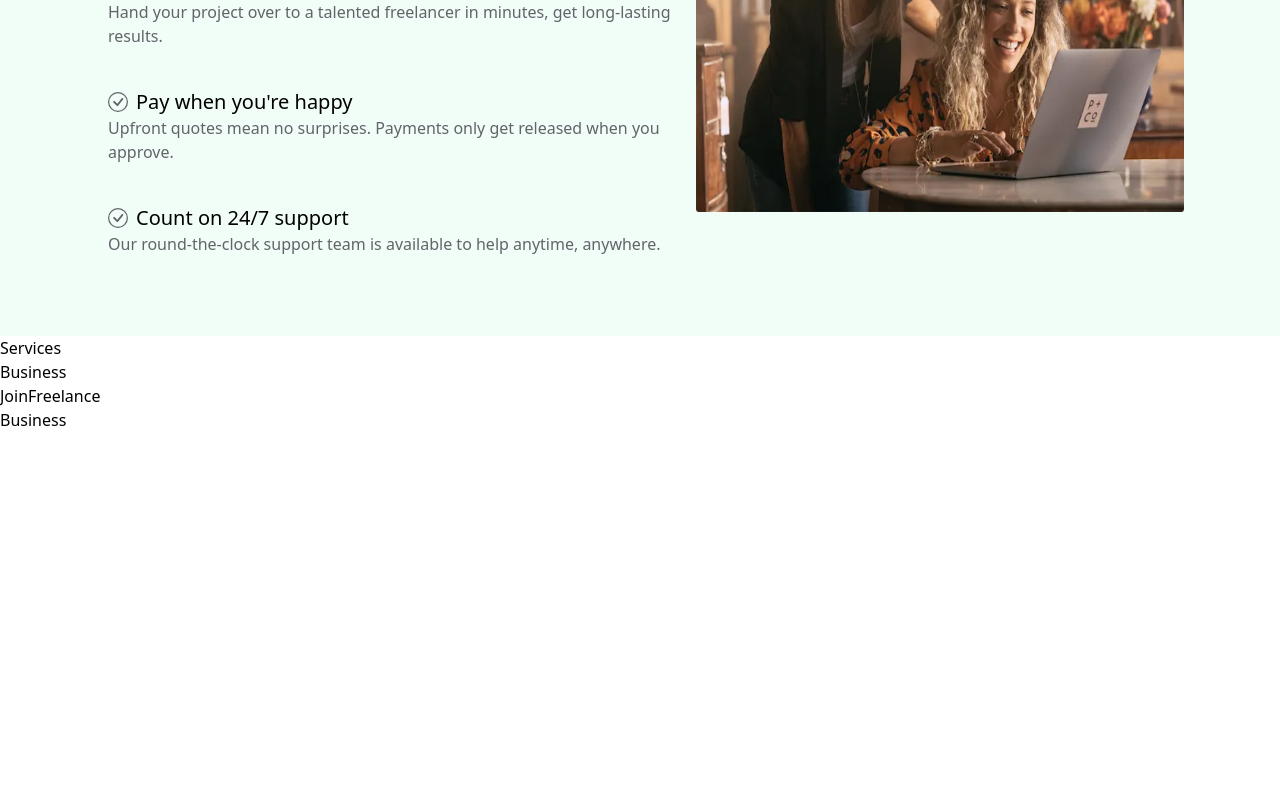
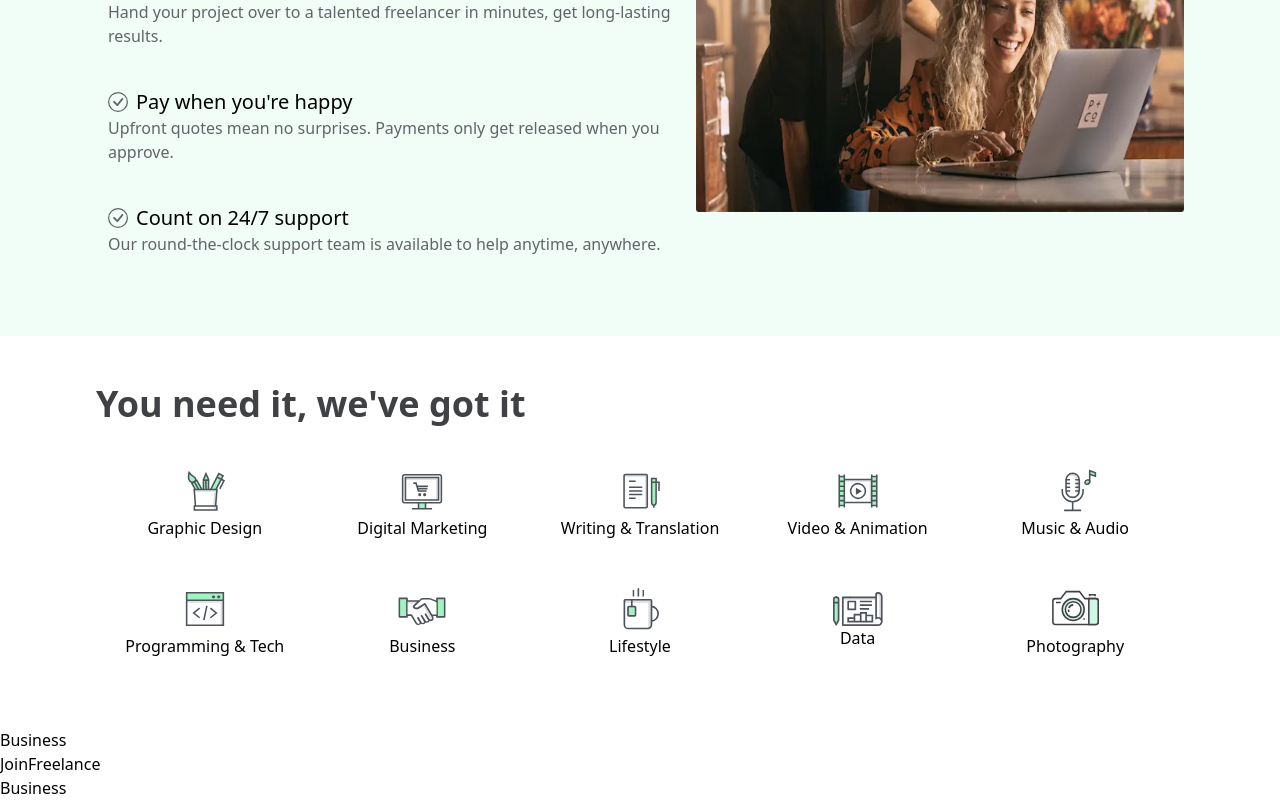
Before and after one commit to pray3m/freelanceX, a Next.js app in the folder client/: page / in a window 1280 px wide. Shown: the part 1792-2592 px from the top of the page. Before the commit the page ends 2224 px from the top, so only its background shows below. Built offline with nearby package versions, Linux system fonts and the light colour scheme.

Commit message:
feat(services) : add services component

```diff
--- a/client/src/components/PopularServices.jsx
+++ b/client/src/components/PopularServices.jsx
@@ -41,7 +41,7 @@ const PopularServices = () => {
         {popularServices.map(({ name, label, image }) => (
           <li
             key={name}
-            className="relative cursor-pointer "
+            className="relative cursor-pointer hover:opacity-80 transition-all duration-300 "
             onClick={() => router.push(`/search?q=${name.toLowerCase()}`)}
           >
             <div className="absolute z-10 text-white left-3 top-3">
--- a/client/src/components/Services.jsx
+++ b/client/src/components/Services.jsx
@@ -1,9 +1,26 @@
-import React from 'react'
+import React from "react";
+import { categories } from "@/utils/categories";
+import Image from "next/image";
 
 const Services = () => {
   return (
-    <div>Services</div>
-  )
-}
+    <div className="px-2 md:px-24 py-6 md:py-12">
+      <h2 className="text-2xl md:text-4xl mb-3 md:mb-5 text-[#404145] font-bold">
+        You need it, we've got it
+      </h2>
+      <ul className="grid grid-cols-2 md:grid-cols-5">
+        {categories.map(({ name, logo }) => (
+          <li
+            key={name}
+            className="flex flex-col justify-center items-center cursor-pointer hover:shadow-2xl hover:border-[#1DBF73] border-2 border-transparent p-5 transition-all duration-500 rounded-lg"
+          >
+            <Image src={logo} alt="category" height={50} width={50} />
+            <span>{name}</span>
+          </li>
+        ))}
+      </ul>
+    </div>
+  );
+};
 
-export default Services
+export default Services;
--- /dev/null
+++ b/client/src/utils/categories.js
@@ -0,0 +1,12 @@
+export const categories = [
+  { name: "Graphic Design", logo: "/service-1.svg" },
+  { name: "Digital Marketing", logo: "/service-2.svg" },
+  { name: "Writing & Translation", logo: "/service-3.svg" },
+  { name: "Video & Animation", logo: "/service-4.svg" },
+  { name: "Music & Audio", logo: "/service-5.svg" },
+  { name: "Programming & Tech", logo: "/service-6.svg" },
+  { name: "Business", logo: "/service-7.svg" },
+  { name: "Lifestyle", logo: "/service-8.svg" },
+  { name: "Data", logo: "/service-9.svg" },
+  { name: "Photography", logo: "/service-10.svg" },
+];
```
